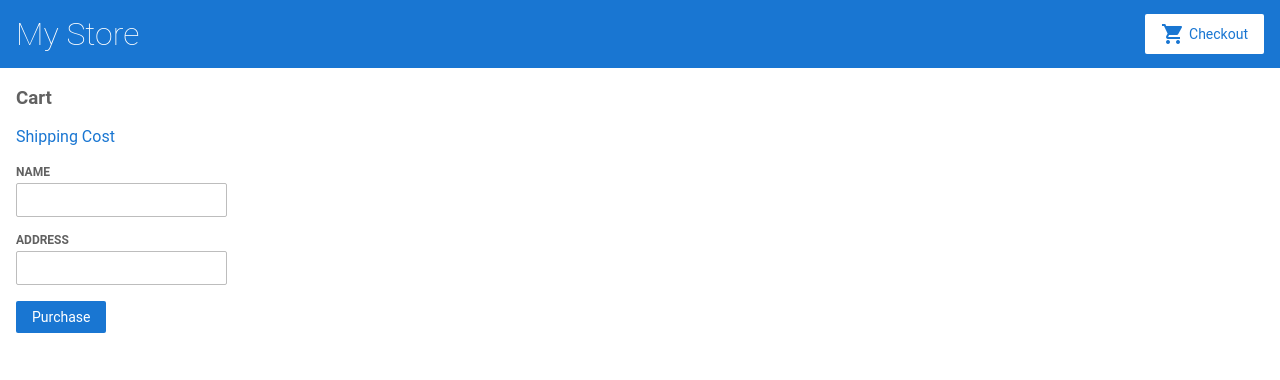
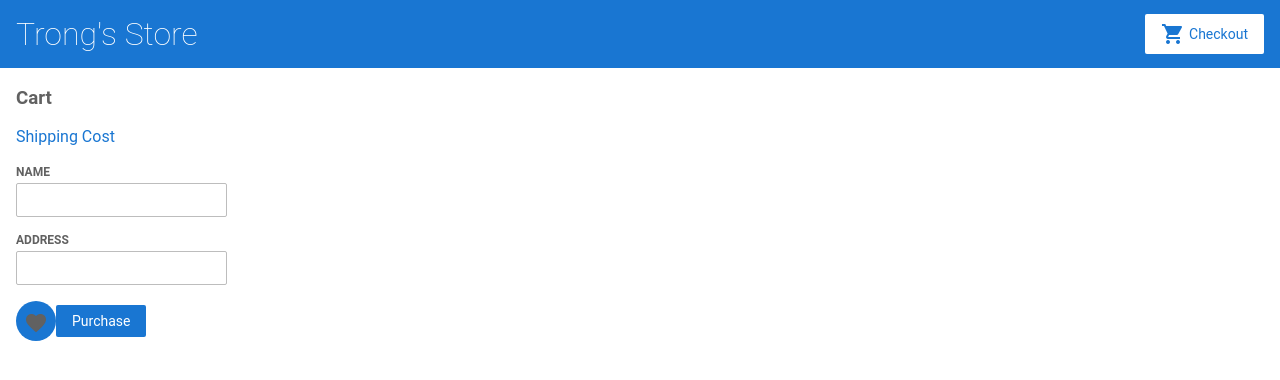
Before and after one commit to trongngo148/angular-study-web, an Angular app: page /cart in a window 1280 px wide. Shown: the top 380 px of the page. Built offline with nearby package versions, Linux system fonts and the light colour scheme.

Commit message:
6 files modified, 1 added

```diff
--- a/src/app/app.module.ts
+++ b/src/app/app.module.ts
@@ -11,11 +11,13 @@ import { ProductAlertComponent } from "./product-alert/product-alert.component";
 import { CartComponent } from "./cart/cart.component";
 import { HttpClientModule } from "@angular/common/http";
 import { ShippingComponent } from "./shipping/shipping.component";
+import { DemoMaterialModule } from "../../material-module";
 
 @NgModule({
   imports: [
     BrowserModule,
     HttpClientModule,
+    DemoMaterialModule,
     ReactiveFormsModule,
     RouterModule.forRoot([
       { path: "", component: ProductListComponent },
--- a/src/app/cart/cart.component.html
+++ b/src/app/cart/cart.component.html
@@ -14,5 +14,8 @@
 			<label for="address">Address</label>
 			<input id="address" type="text" formControlName="address" />
   </div>
+			<button mat-icon-button color="warn" aria-label="Example icon button with a heart icon">
+        <mat-icon>favorite</mat-icon>
+      </button>
 			<button class="button" type="submit">Purchase</button>
 </form>
--- a/src/app/product-details/product-details.component.html
+++ b/src/app/product-details/product-details.component.html
@@ -1,7 +1,7 @@
 <h3>Product Details</h3>
 <div *ngIf="product">
-  <h3>{{product.name}}</h3>
-  <h4>{{product.price | currency}}</h4>
-  <p>{{product.description}}</p>
-  <button (click)="addToCart(product)">Buy</button>
+	<h3>{{product.name}}</h3>
+	<h4>{{product.price | currency}}</h4>
+	<p>{{product.description}}</p>
+	<button (click)="addToCart(product)">Buy Now!</button>
 </div>
--- a/src/app/top-bar/top-bar.component.html
+++ b/src/app/top-bar/top-bar.component.html
@@ -1,5 +1,5 @@
 <a [routerLink]="['/']">
-  <h1>My Store</h1>
+  <h1>Trong's Store</h1>
 </a>
 
 <a [routerLink]="['/cart']" class="button fancy-button"
--- a/src/styles.css
+++ b/src/styles.css
@@ -1,7 +1,7 @@
 /* Global Styles */
 
 * {
-  font-family: 'Roboto', Arial, sans-serif;
+  font-family: "Roboto", Arial, sans-serif;
   color: #616161;
   box-sizing: border-box;
   -webkit-font-smoothing: antialiased;
@@ -17,7 +17,7 @@ body {
   flex-direction: row;
 }
 
-router-outlet + *  {
+router-outlet + * {
   padding: 0 16px;
 }
 
@@ -31,7 +31,8 @@ h2 {
   font-size: 20px;
 }
 
-h1, h2 {
+h1,
+h2 {
   font-weight: lighter;
 }
 
@@ -58,7 +59,7 @@ input {
   border-radius: 2px;
   padding: 8px;
   margin-bottom: 16px;
-  border: 1px solid #BDBDBD;
+  border: 1px solid #bdbdbd;
 }
 
 label {
@@ -70,7 +71,8 @@ label {
 }
 
 /* Button */
-.button, button {
+.button,
+button {
   display: inline-flex;
   align-items: center;
   padding: 8px 16px;
@@ -82,12 +84,14 @@ label {
   border: none;
 }
 
-.button:hover, button:hover {
+.button:hover,
+button:hover {
   opacity: 0.8;
   font-weight: normal;
 }
 
-.button:disabled, button:disabled {
+.button:disabled,
+button:disabled {
   opacity: 0.5;
   cursor: auto;
 }
@@ -124,7 +128,8 @@ app-top-bar h1 {
 
 /* Checkout Cart, Shipping Prices */
 
-.cart-item, .shipping-item {
+.cart-item,
+.shipping-item {
   width: 100%;
   min-width: 400px;
   max-width: 450px;
@@ -134,9 +139,8 @@ app-top-bar h1 {
   padding: 16px 32px;
   margin-bottom: 8px;
   border-radius: 2px;
-  background-color: #EEEEEE;
+  background-color: #eeeeee;
 }
-
 
 /*
 Copyright Google LLC. All Rights Reserved.
```
Also changed, not shown: material-module.ts (added, +98 -0 lines), package.json (+14 -12 lines). Lines whose indentation alone changed are shown as unchanged.
